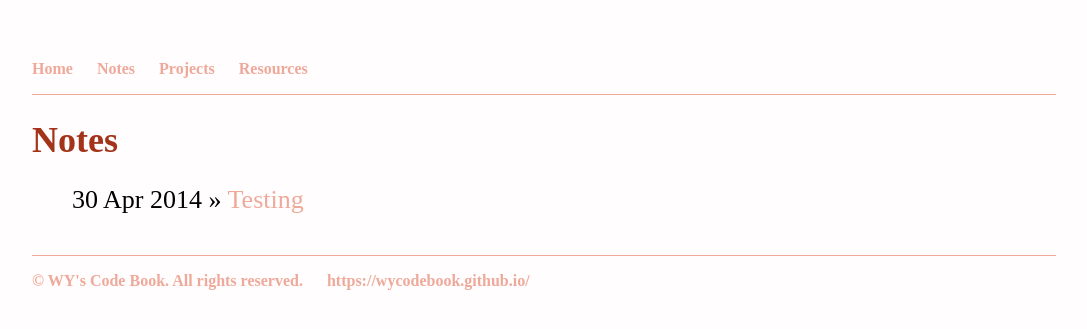
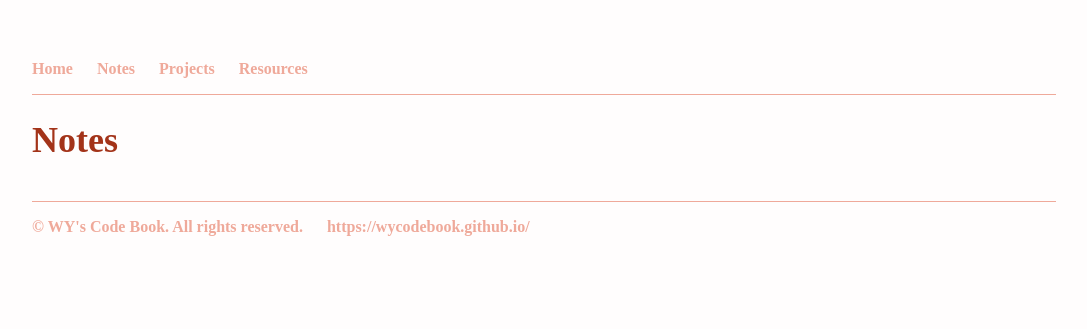
Before and after one commit to WYCodeBook/WYCodeBook.github.io, a Jekyll site: the page built from note/index.html, in a window 1280 px wide. Shown: the top 329 px of the page, without its empty margins (96-1183 px from the left). Built offline with Jekyll 4.4.1, drawn with Linux system fonts in a browser that asks for light colours; some web fonts are replaced.

Commit message:
Update index.html
update

```diff
--- a/note/index.html
+++ b/note/index.html
@@ -5,7 +5,7 @@ title: Notes
 	<h1>{{ page.title }}</h1>
 	<ul class="posts">
 
-	  {% for post in site.posts %}
+	  {% for post in site._posts %}
 	    <li><span>{{ post.date | date_to_string }}</span> » <a href="{{ post.url }}" title="{{ post.title }}">{{ post.title }}</a></li>
 	  {% endfor %}
 
```
